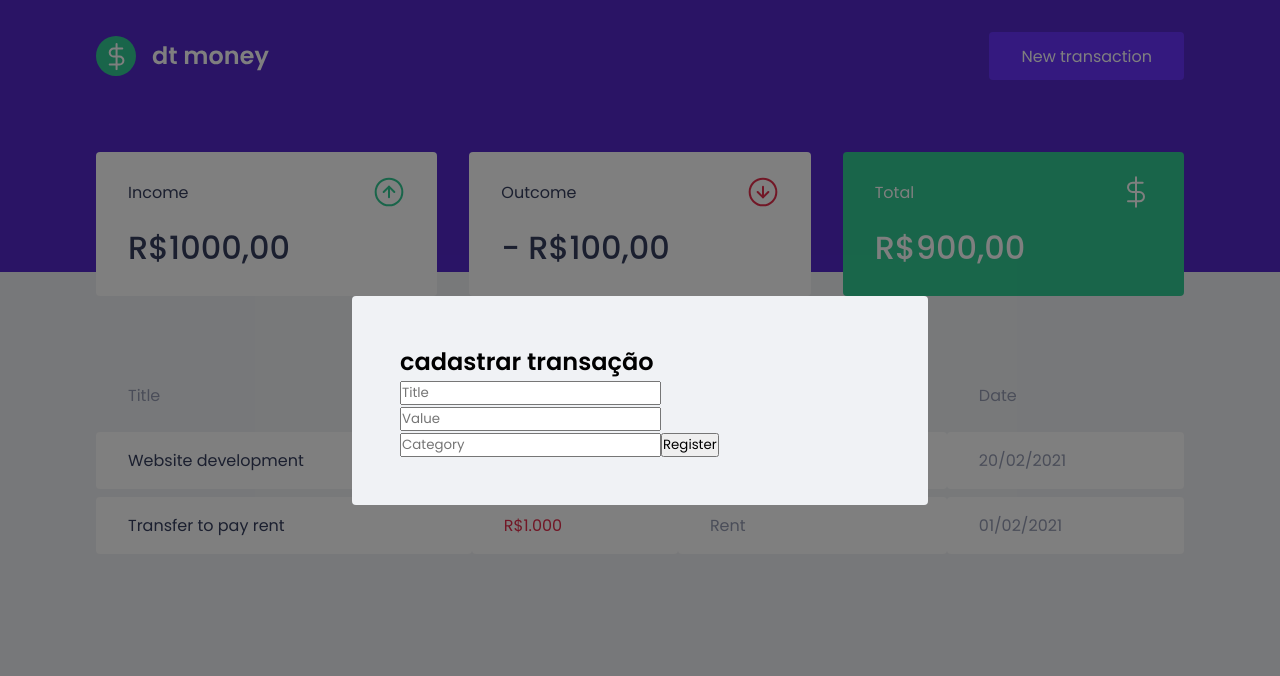
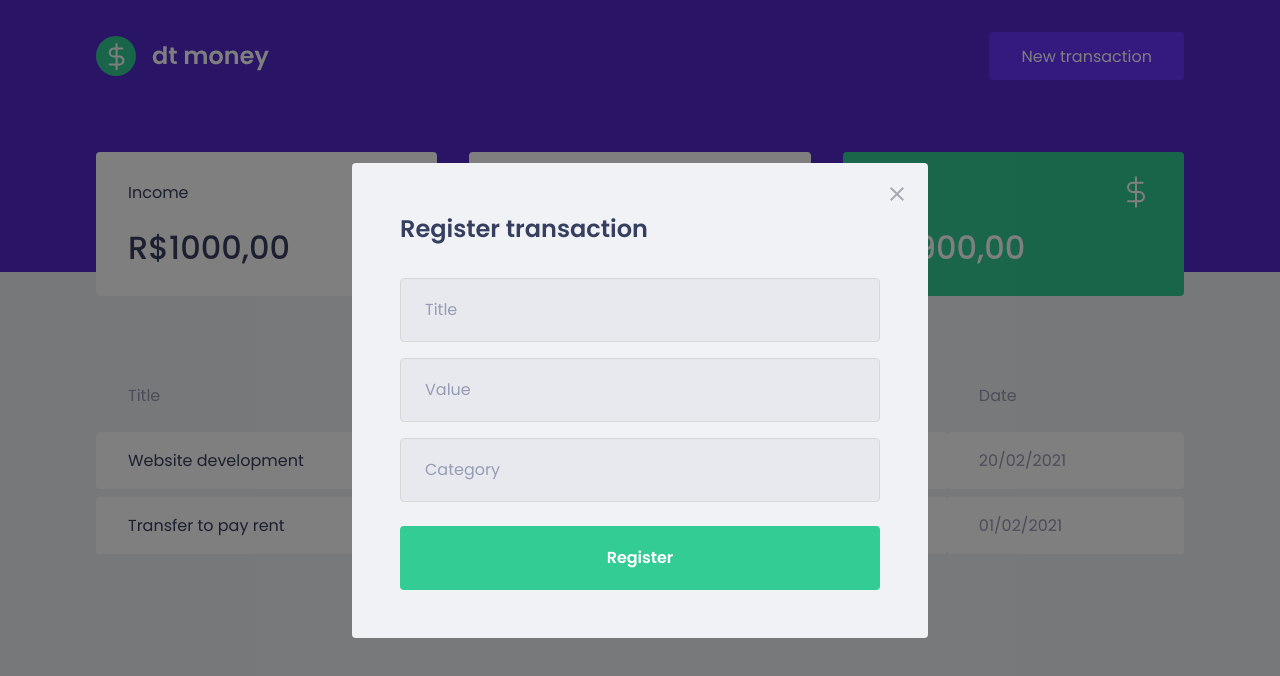
Before and after one commit to Kalmovic/dtmoney, a React (Create React App) app: page / in a window 1280 px wide. Both pictures are taken after a click on the button "New transaction". Shown: the top 676 px of the page. Built offline with nearby package versions, Linux system fonts and the light colour scheme; no server answers; what miragejs would draw is missing.

Commit message:
improve styles to match figma

```diff
--- a/src/NewTransactionModal/index.tsx
+++ b/src/NewTransactionModal/index.tsx
@@ -1,6 +1,7 @@
 import React from 'react';
 import Modal from 'react-modal';
 import { Container } from './styles';
+import closeImg from '../assets/close.svg';
 
 // import { Container } from './styles';
 
@@ -19,8 +20,14 @@
     overlayClassName="react-modal-overlay"
     className="react-modal-content"
   >
+    <button
+      type="button"
+      onClick={onRequestClose}
+      className="react-modal-close">
+        <img src={closeImg} alt="Close modal"/>
+    </button>
     <Container>
-      <h2>cadastrar transação</h2>
+      <h2>Register transaction</h2>
       <input placeholder="Title"/>
       <input type="number" placeholder="Value"/>
       <input placeholder="Category"/>
--- a/src/NewTransactionModal/styles.ts
+++ b/src/NewTransactionModal/styles.ts
@@ -1,5 +1,48 @@
 import styled from 'styled-components';
 
 export const Container = styled.form`
-    h2 {}
+    h2 {
+        color: var(--text-title);
+        font-size: 1.5rem;
+        margin-bottom: 2rem;
+    }
+
+    input {
+        width: 100%;
+        padding: 0 1.5rem;
+        height: 4rem;
+        border-radius: 0.25rem;
+        background: #e7e9ee;
+        border: 1px solid #d7d7d7;
+
+        font-weight: 400;
+        font-size: 1rem;
+
+        &::placeholder {
+            color: var(--text-body);
+        }
+
+        & + input {
+            margin-top: 1rem;
+        }
+    }
+
+    button[type="submit"] {
+        width: 100%;
+        padding: 0 1.5rem;
+        height: 4rem;
+        background: var(--green);
+        color: #fff;
+        border-radius: 0.25rem;
+        border: 0;
+        font-size: 1rem;
+        margin-top: 1.5rem;
+        font-weight: 600;
+
+        transition: filter 0.2s;
+
+        &:hover {
+            filter: brightness(0.9);
+        }
+    }
 `;
--- a/src/styles/global.ts
+++ b/src/styles/global.ts
@@ -70,4 +70,18 @@
         position: relative;
         border-radius: 0.25rem;
     }
+
+    .react-modal-close {
+        position: absolute;
+        right: 1.5rem;
+        top: 1.5rem;
+        border: 0;
+        background: transparent;
+
+        transition: filter 0.2s;
+
+        &:hover {
+            filter: brightness(0.8);
+        }
+    }
 `;
```
